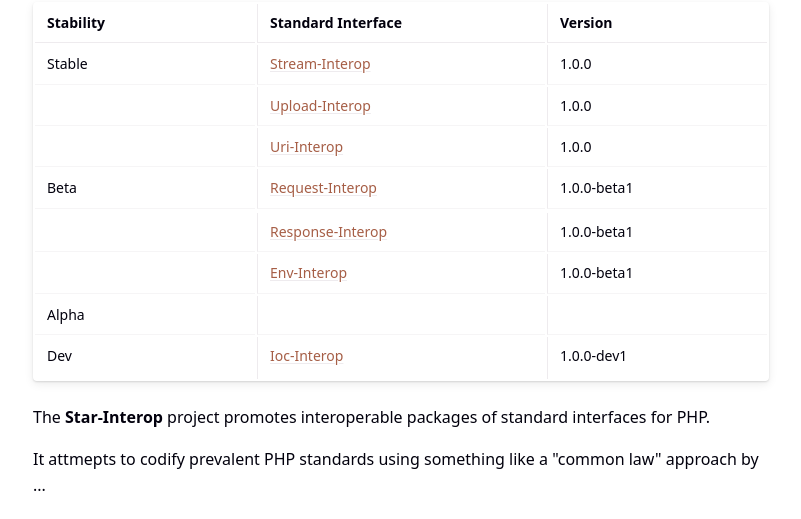
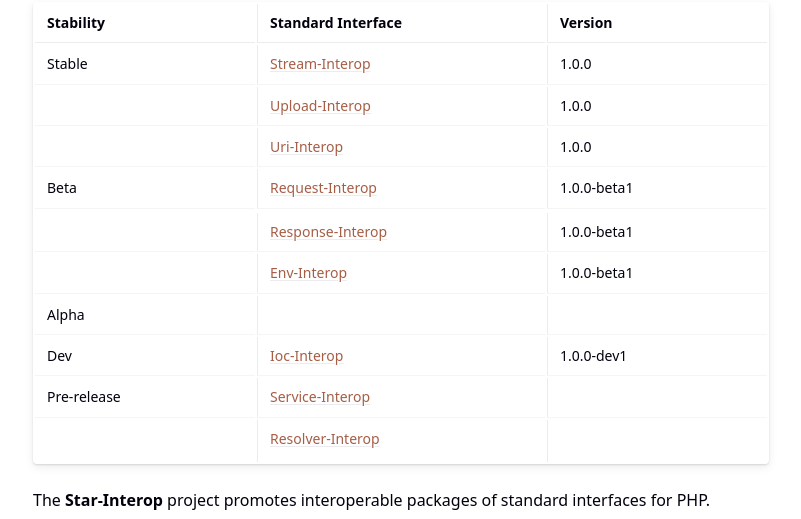
Before and after one commit to star-interop/star-interop.github.io, a plain HTML site: page index.html in a window 1280 px wide. Shown: the part 223-742 px from the top of the page, without its empty margins (239-1040 px from the left). Drawn offline with Linux system fonts and the light colour scheme.

Commit message:
update with pre-releases

```diff
--- a/index.html
+++ b/index.html
@@ -67,6 +67,16 @@
                                     <td style="text-align: left"><a href="https://github.com/ioc-interop/interface">Ioc-Interop</a></td>
                                     <td style="text-align: left">1.0.0-dev1</td>
                                 </tr>
+                                <tr>
+                                    <td style="text-align: left">Pre-release</td>
+                                    <td style="text-align: left"><a href="https://github.com/service-interop/interface">Service-Interop</a></td>
+                                    <td style="text-align: left"></td>
+                                </tr>
+                                <tr>
+                                    <td style="text-align: left"></td>
+                                    <td style="text-align: left"><a href="https://github.com/resolver-interop/interface">Resolver-Interop</a></td>
+                                    <td style="text-align: left"></td>
+                                </tr>
                             </tbody>
                         </table>
                     </div>
```
